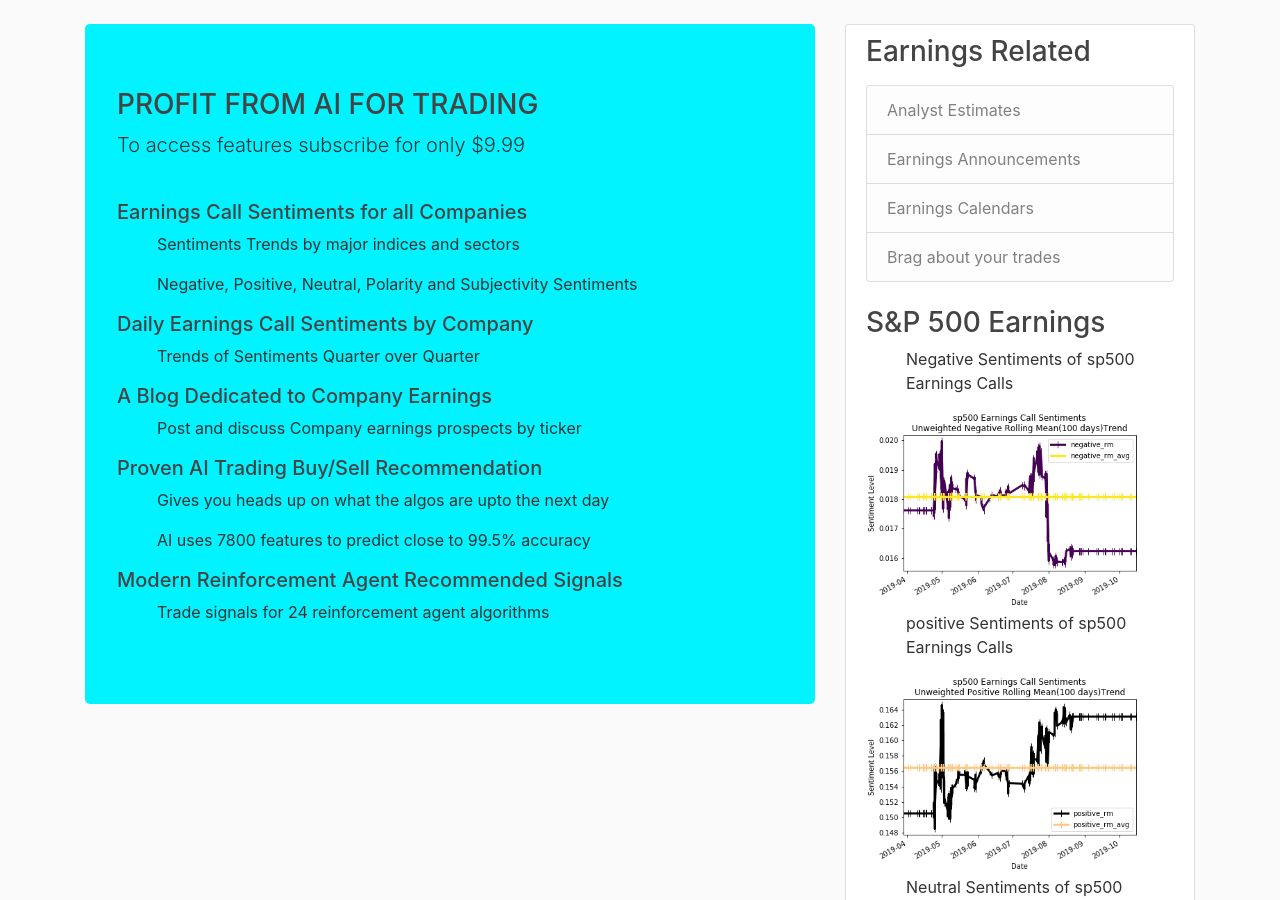
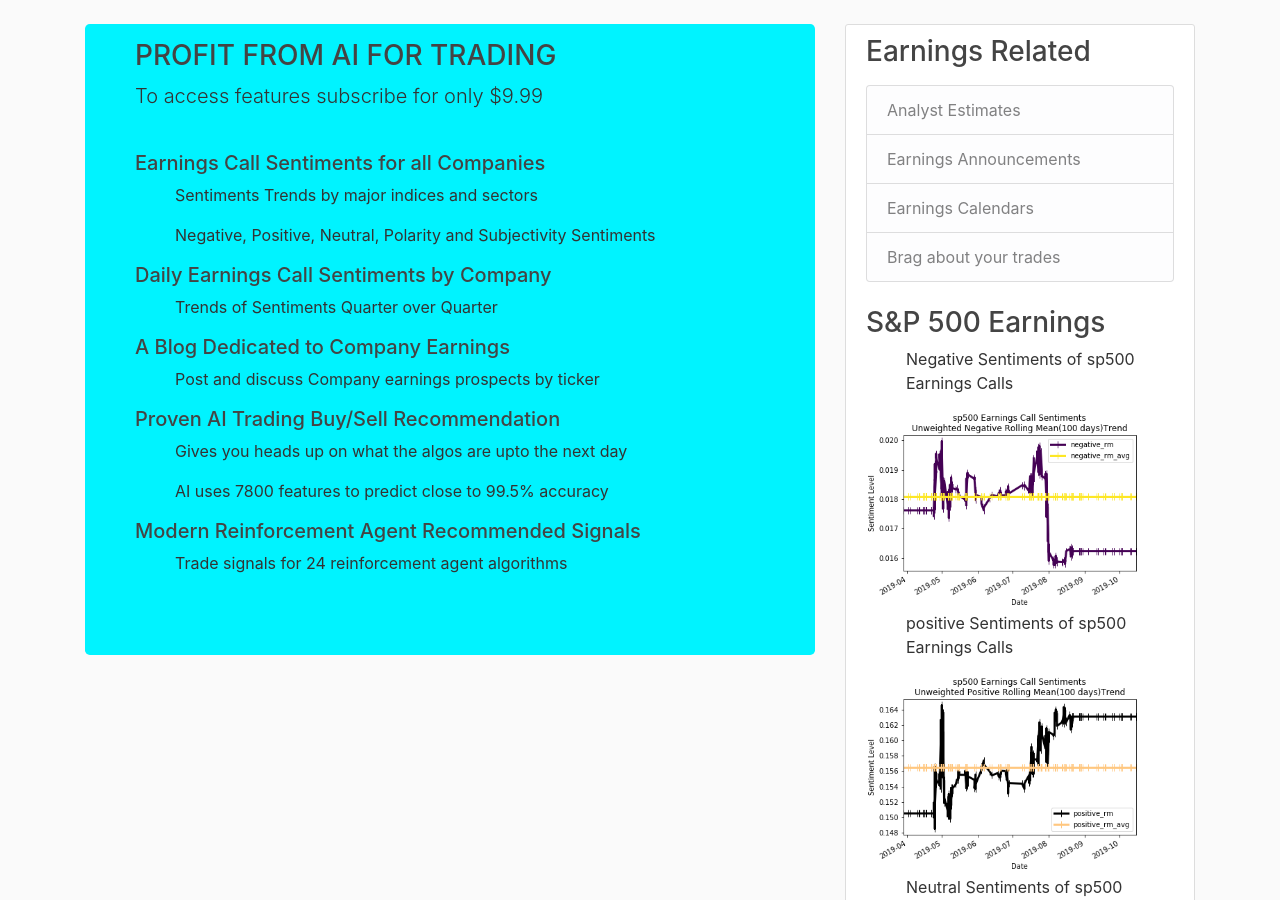
Before and after one commit to MCRen88/AI_Trade_Central, a Flask app: page /about in a window 1280 px wide. Shown: the part 56-956 px from the top of the page. Run offline with Flask 2, Linux system fonts and the light colour scheme; some libraries are stand-ins or nearby versions.

Commit message:
changed jumbotran style

```diff
--- a/earnings/static/main.css
+++ b/earnings/static/main.css
@@ -81,4 +81,7 @@ a.article-title:hover {
 
 .jumbotron {
     background-color:#00F3FF;
+    padding-top: 15px;
+    padding-left: 50px;
+
 }
```
